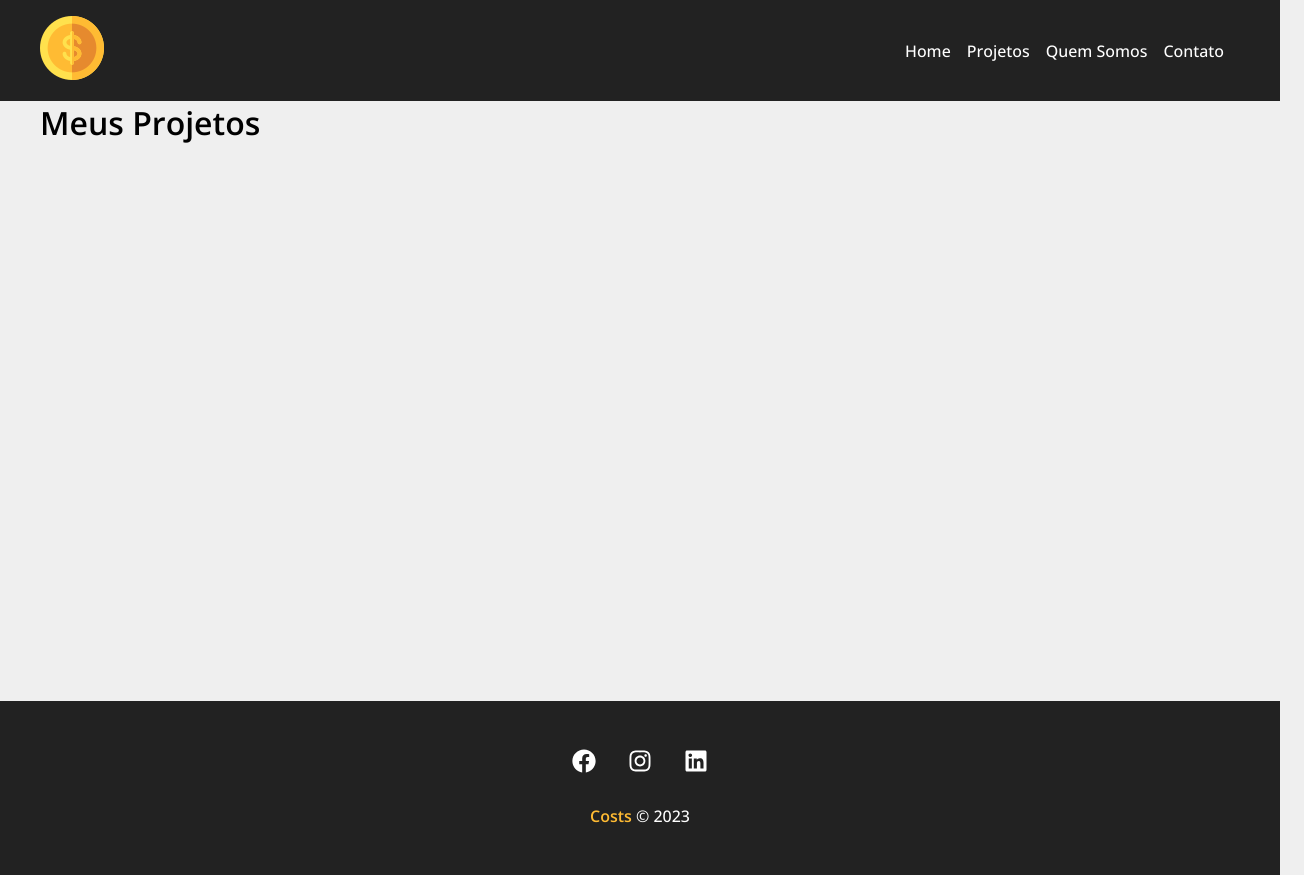
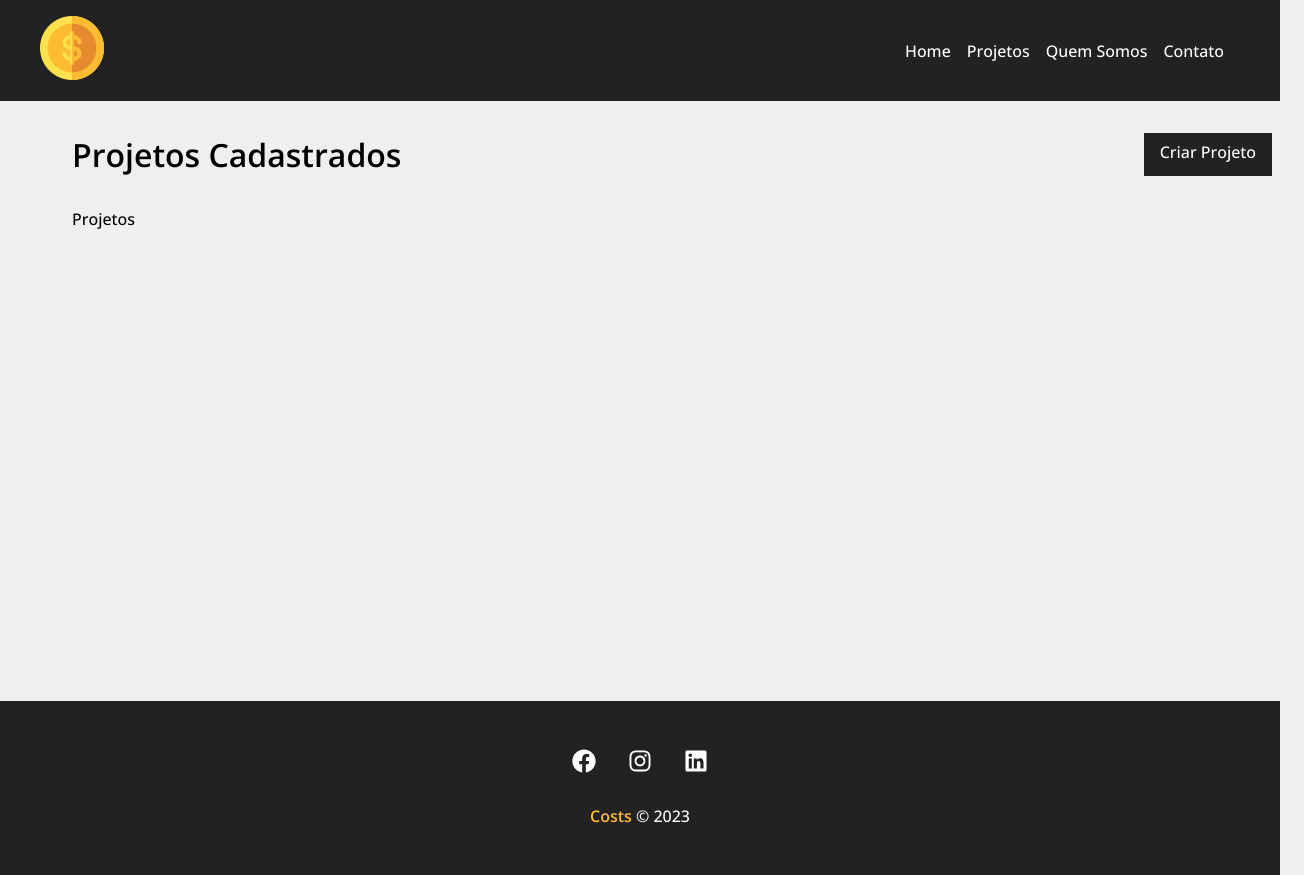
Before and after one commit to v-andrade-dev/costs-react, a React (Create React App) app: page /projects in a window 1280 px wide. Shown: the whole page, 1304 px wide, since content can reach past the window. Built offline with nearby package versions, Linux system fonts and the light colour scheme.

Commit message:
configuração de dashboard basico dos comonente projects

```diff
--- a/src/components/pages/projects/Projects.js
+++ b/src/components/pages/projects/Projects.js
@@ -3,7 +3,8 @@ import { useLocation } from 'react-router-dom';
 import styles from './Projects.module.css';
 
 import Message from '../../layout/message/Message';
-
+import LinkButton from '../../layout/linkButton/LinkButton';
+import Container from '../../layout/container/Container';
 
 function Projects(){
 
@@ -14,11 +15,19 @@ function Projects(){
     }
 
     return (
-        <div>
-            <h1>Meus Projetos</h1>
-            {
-                message && <Message type="success" msg={message} />
-            }
+        <div className={styles.project_container}>
+            <div className={styles.title_container}>
+                <h1>Projetos Cadastrados</h1>
+                <LinkButton to='/newproject' text='Criar Projeto'></LinkButton>
+            </div>
+            <div>
+                {message && <Message type="success" msg={message} />}
+                <Container customClass="start">
+                    <p>Projetos</p>
+                </Container>
+            </div>
+
+
 
         </div>
     )
--- a/src/components/pages/projects/Projects.module.css
+++ b/src/components/pages/projects/Projects.module.css
@@ -0,0 +1,10 @@
+
+.project_container{
+    padding: 2em;
+}
+
+.title_container{
+    display: flex;
+    justify-content: space-between;
+    margin-bottom: 2em;
+}
```
